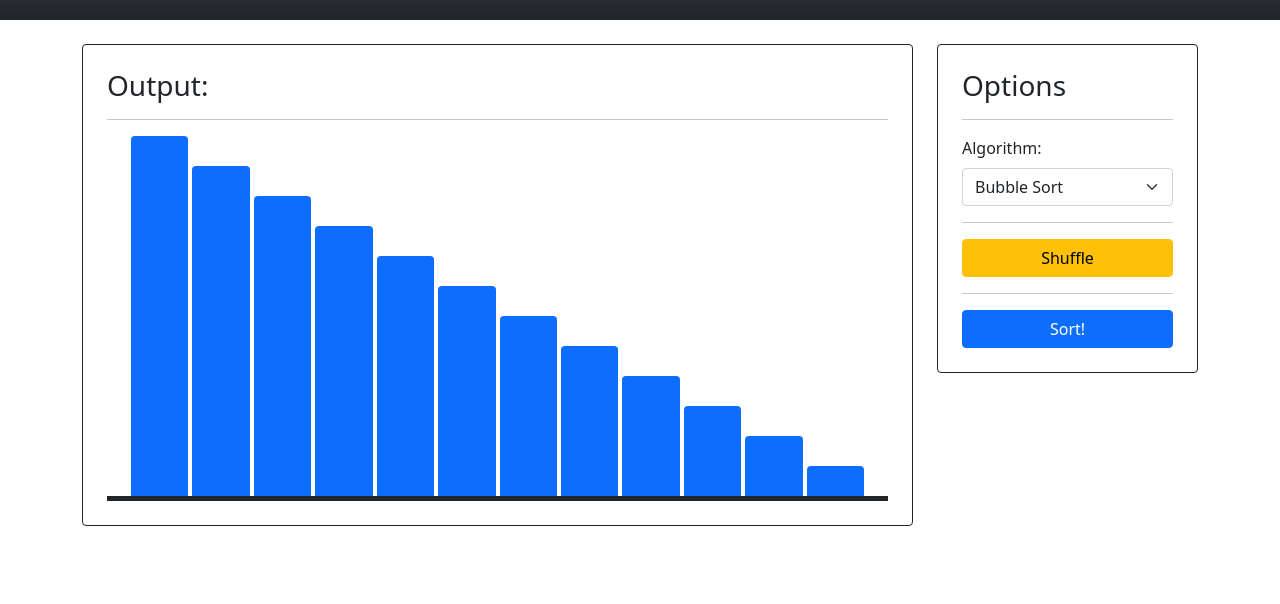
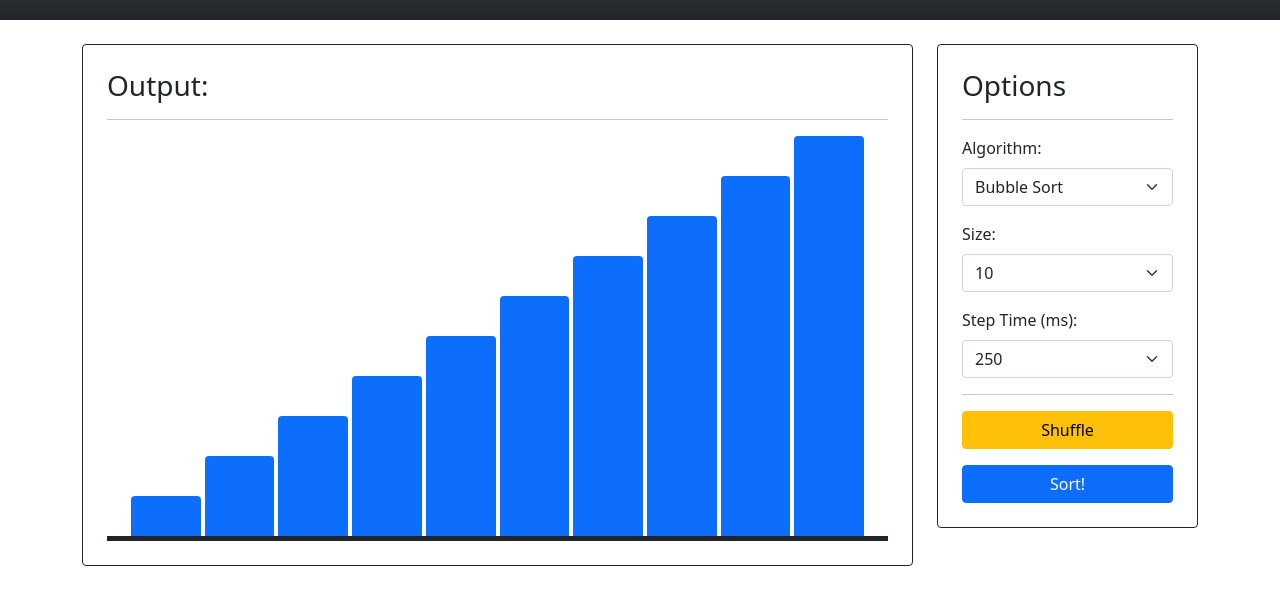
Before and after one commit to matthajec/simple-sorting-algoriths, a website: page index.html in a window 1280 px wide. Shown: the part 58-662 px from the top of the page. Drawn offline with nearby package versions, Linux system fonts and the light colour scheme.

Commit message:
improved performance, fixed bubble sort algorithm, and added more options

```diff
--- a/app.js
+++ b/app.js
@@ -1,107 +1,184 @@
 // visuals is an object containing functions and variables related to the visual content of the visual (sorry if that wording makes it hard to visualize how the visual changes the visuals)
 const visual = {
-  order: [12, 11, 10, 9, 8, 7, 6, 5, 4, 3, 2, 1],
+  order: [],
+  elements: [],
   highlights: [],
-  generate: function () { // use anon function notation so "this" points to this object
-    $('.c_bar').remove();
+  renderChanges: function () { // improve performance by not rerendering each element, just changing those that should be modified
+    // "this" will point to a different place inside of the jQuery "each" function, so i need to extract what i need from "this" before that
+    order = this.order;
+    highlights = this.highlights;
 
-    this.order.forEach((value, index) => {
+    this.elements.each(function (index) {
       let bgColor;
 
       // set the bg color depending on whether or not the bar should be highlighted
-      if (this.highlights.includes(index)) {
+      if (highlights.includes(index)) {
         bgColor = "danger";
       } else {
         bgColor = "primary";
       }
 
-      // create the bar
+      // get the bar height given that the maximum height should be 400px
+      function getBarHeight() {
+        return (400 / this.order.length) * order[index];
+      }
+
+      if (order.length > 50) {
+        $('.c_visual').removeClass('gx-1').addClass('gx-0');
+      } else {
+        $('.c_visual').removeClass('gx-0').addClass(['gx-1', 'rounded-top']);
+      }
+
+      // set the height and the class of the bars
+      $(this)
+        .find('div')
+        .height(getBarHeight())
+        .removeClass(['bg-danger', 'bg-primary'])
+        .addClass('bg-' + bgColor);
+    });
+  },
+  generate: function () { // use anon function notation so "this" points to this object
+    // if there are any old bars, remove them
+    $('.c_bar').remove();
+
+    // generate the array that's used to render the visual using the user selected size
+    const size = $('#sizeSelect').val();
+    this.order = [];
+    for (let i = 0; i < size; i++) {
+      this.order.push(i + 1);
+    }
+
+    // create the bars
+    this.order.forEach((value, index) => {
       const bar = $(
-        `<div data-value="${value}" class="col c_bar">
-          <div style="height: ${(value) * 30}px;" class="rounded-top bg-${bgColor}"></div>
+        `<div class="col c_bar">
+          <div class="rounded-top"></div>
         </div>`
       );
+      $(bar).find('div').height((value) * 30);
       $(".c_visual").append(bar);
     });
+    this.elements = $('.c_bar');
+
+    // render the visual
+    this.renderChanges();
   },
-  swap: function (firstIndex, secondIndex) {
-    const order = this.order;
+  swap: function (firstIndex, secondIndex) { // swap the the values of bars
+    const firstValue = this.order[firstIndex];
+    this.order[firstIndex] = this.order[secondIndex];
+    this.order[secondIndex] = firstValue;
 
-    const firstValue = order[firstIndex];
-    order[firstIndex] = order[secondIndex];
-    order[secondIndex] = firstValue;
-
-    this.generate();
+    this.renderChanges();
   },
-  setHighlights: function (highlights) {
+  setHighlights: function (highlights) { // set which bars are highlighted from an array of bar indexes
     if (highlights === null | highlights === undefined) {
       this.highlights = [];
     } else {
       this.highlights = highlights;
     }
-    this.generate();
+    this.renderChanges();
   },
-  shuffle: function () {
+  shuffle: function () { // javascript implementation of a fisher-yates shuffle
     let order = this.order;
     var currentIndex = order.length, temporaryValue, randomIndex;
 
-    // While there remain elements to shuffle...
+    // while there remain elements to shuffle...
     while (0 !== currentIndex) {
 
-      // Pick a remaining element...
+      // pick a remaining element...
       randomIndex = Math.floor(Math.random() * currentIndex);
       currentIndex -= 1;
 
-      // And swap it with the current element.
+      // and swap it with the current element
       temporaryValue = order[currentIndex];
       order[currentIndex] = order[randomIndex];
       order[randomIndex] = temporaryValue;
     }
-
+    // then set the order and regenerate the visual
     this.order = order;
-    this.generate();
+    this.renderChanges();
+  },
+  run: function () {
+    const alg = $('#algorithmSelect').val();
+    if (alg === 'bubble') return sort.bubbleSort();
+    unsupportedModal.toggle();
   }
 };
 
+// get the modal that shows the unsupported message
+var unsupportedModal = new bootstrap.Modal(document.getElementById('unsupportedModal'));
+
+// intially generate the visual
 visual.generate();
 
-function bubbleSort() {
-  function pass(cb) {
-    let swaps = 0;
+const sort = {
+  stepTime: $('#timeSelect').val(),
+  isSorting: false,
+  bubbleSort: function () {
+    const stepTime = this.stepTime;
+
+    // perform one "sort"
+    function pass(limit, cb) {
       let iteration = 1;
 
-    let passInterval = setInterval(() => {
+      function performOneCheck() {
+        // determine how many times the interval has ran in this iteration
         currentIndex = iteration;
+        // get the previous index, to compare to
         prevIndex = iteration - 1;
 
+        // get the value of those indexs
         currentValue = visual.order[currentIndex];
         prevValue = visual.order[prevIndex];
 
+
+        // highlight the bars that being compared
         visual.setHighlights([prevIndex, currentIndex]);
 
+        // if the current value (n in the list) is less than (n - 1), swap them, moving the bigger element forward
         if (currentValue < prevValue) {
           visual.swap(currentIndex, prevIndex);
-        swaps++;
         }
 
-      if (iteration === visual.order.length - 1) {
+        // if it has performed all the comparisions it needs to move onto the next
+        if (iteration === limit) {
           clearInterval(passInterval);
-        cb(swaps);
+          cb();
         } else {
           iteration++;
         }
-
-    }, 150);
       }
 
+
+      // create an interval to sort so that it makes a good visual
+      let passInterval = setInterval(() => {
+        performOneCheck();
+      }, stepTime);
+
+    }
+
+    setSortingStatus = this.setSortingStatus;
+
+    let limit = visual.order.length - 1;
+
     function run() {
-    pass((swaps) => {
-      console.log(swaps);
-      if (swaps > 0) {
+      pass(limit, () => {
+        if (limit > 1) {
+          limit--;
           run();
+        } else {
+          setSortingStatus(false);
         }
       });
     }
 
     run();
+    setSortingStatus(true);
+  },
+  setSortingStatus: function (isSorting, canShuffle) {
+    this.isSorting = isSorting;
+    // disable shuffle and sort buttons if a sort is in progress
+    $('#sortBtn').attr('disabled', isSorting).text(!isSorting ? 'Sort!' : 'Sorting...');
+    $('#shuffleBtn').attr('disabled', isSorting).text(!isSorting ? 'Shuffle' : 'Sorting...');
   }
+};
--- a/index.html
+++ b/index.html
@@ -10,9 +10,27 @@
   <link href="styles.css" rel="stylesheet">
 </head>
 <body>
+  <div class="modal fade" id="unsupportedModal" tabindex="-1" aria-labelledby="exampleModalLabel" aria-hidden="true">
+    <div class="modal-dialog">
+      <div class="modal-content">
+        <div class="modal-header">
+          <h5 class="modal-title">Unsupported</h5>
+          <button type="button" class="btn-close" data-bs-dismiss="modal" aria-label="Close"></button>
+        </div>
+        <div class="modal-body">
+          This sorting algorithm has not been implemented yet
+        </div>
+        <div class="modal-footer">
+          <button type="button" class="btn btn-primary" data-bs-dismiss="modal">Close</button>
+        </div>
+      </div>
+    </div>
+  </div>
+
   <div class="bg-dark bg-gradient p-3 mb-4">
       <h1 class="text-center h2 text-light">Simple Sorting Alorgithms</h1>
   </div>
+
   <main class="container">
     <div class="row">
       <section class="col-9">
@@ -20,7 +38,7 @@
           <p class="h3">Output:</p>
           <hr />
             <div class="container gap-1 border-bottom border-dark border-5">
-              <div class="row gx-1 align-items-end c_visual">
+              <div class="row gx-1 align-items-end c_visual overflow-hidden">
 
               </div>
             </div>
@@ -31,16 +49,45 @@
         <div class="p-4 rounded border border-dark">
           <p class="h3">Options</p>
           <hr />
-          <label for="algorithmSelect" class="mb-2">Algorithm:</label>
-          <select id="algorithmSelect" class="form-select " aria-label="sorting algorithm">
-            <option selected>Bubble Sort</option>
-            <option>Quick Sort</option>
-            <option>Selection Sort</option>
-          </select>
+          <div class="mb-3">
+            <label for="algorithmSelect" class="mb-2">Algorithm:</label>
+            <select id="algorithmSelect" class="form-select " aria-label="sorting algorithm">
+              <option selected value="bubble">Bubble Sort</option>
+              <option value="quick">Quick Sort</option>
+              <option value="selection">Selection Sort</option>
+            </select>
+          </div>
+
+          <div class="mb-3">
+            <label for="sizeSelect" class="mb-2">Size:</label>
+            <select id="sizeSelect" class="form-select" onchange="visual.generate()" aria-label="sorting algorithm">
+              <option selected>10</option>
+              <option>20</option>
+              <option>50</option>
+              <option>100</option>
+              <option>250</option>
+              <option>1000</option>
+            </select>
+          </div>
+
+          <div class="mb-3">
+            <label for="timeSelect" class="mb-2">Step Time (ms):</label>
+            <select id="timeSelect" class="form-select" onchange="sort.stepTime = $('#timeSelect').val()" aria-label="sorting algorithm">
+              <option>0</option>
+              <option>25</option>
+              <option>50</option>
+              <option>100</option>
+              <option selected>250</option>
+              <option>500</option>
+              <option>1000</option>
+              <option>2000</option>
+              <option>5000</option>
+
+            </select>
+          </div>
           <hr />
-          <button type="button" class="btn btn-warning w-100" onclick="visual.shuffle()">Shuffle</button>
-          <hr />
-          <button type="button" class="btn btn-primary w-100" onclick="bubbleSort()">Sort!</button>
+          <button type="button" id="shuffleBtn" class="btn btn-warning w-100 mb-3" onclick="visual.shuffle()">Shuffle</button>
+          <button type="button" id="sortBtn" class="btn btn-primary w-100" onclick="visual.run()">Sort!</button>
         </div>
       </section>
     </div>
```
Lines whose indentation alone changed are shown as unchanged.
